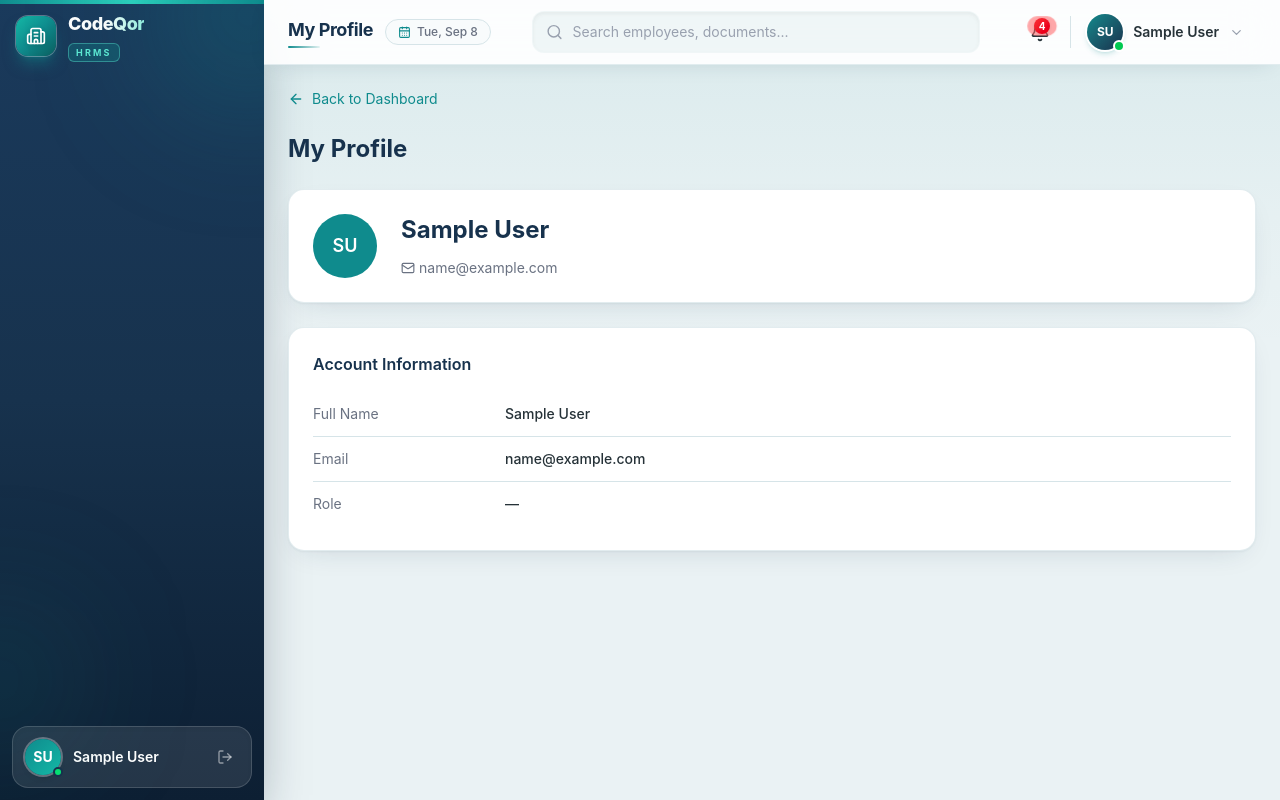
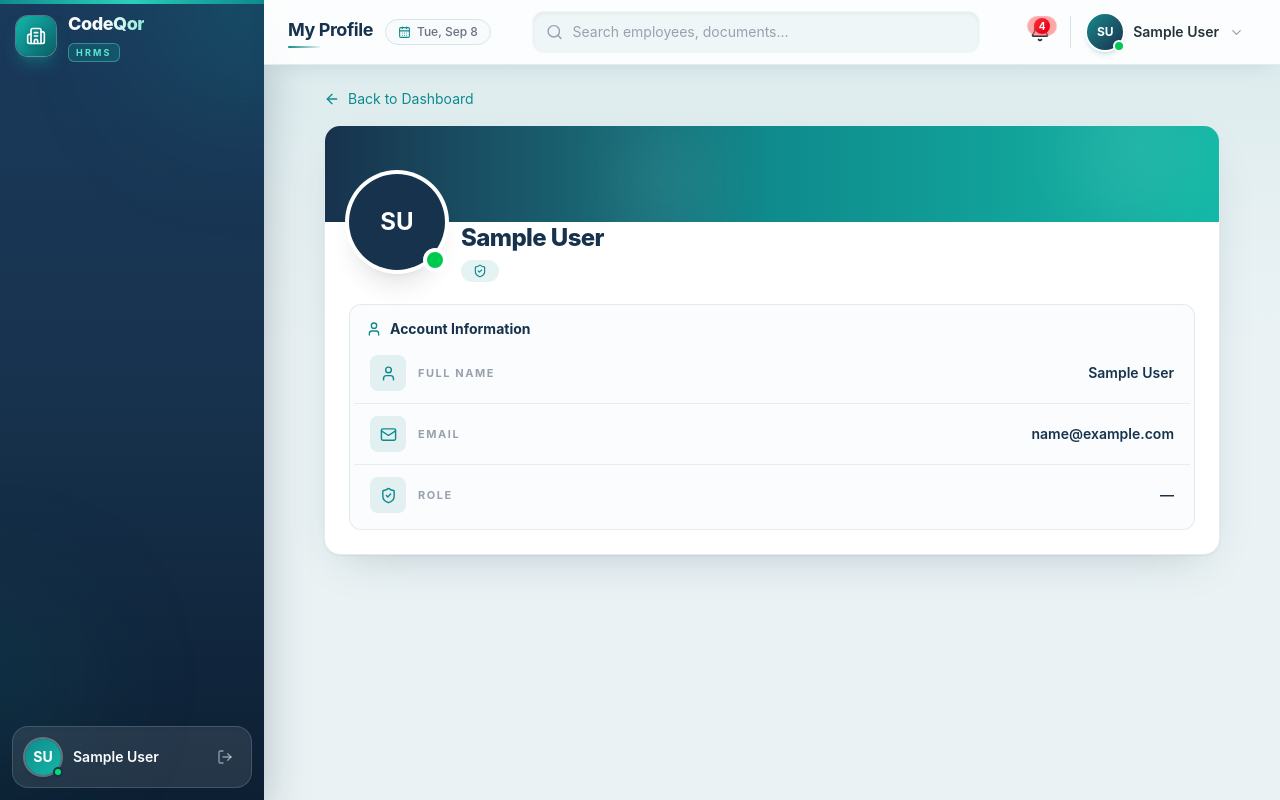
Before and after one commit to umerwaseem1235/HR-management-System, a Next.js app: page /profile in a window 1280 px wide. Built offline with nearby package versions, Linux system fonts and the light colour scheme; sample sign-in values are in the browser's storage.

Commit message:
Redesign-Profile_page

```diff
--- a/src/app/profile/page.tsx
+++ b/src/app/profile/page.tsx
@@ -1,21 +1,46 @@
 'use client';
 
-import React, { useState } from 'react';
+import React from 'react';
+import Link from 'next/link';
 import DashboardLayout from '../../components/layout/DashboardLayout';
-import Card from '../../components/ui/Card';
-import PageHeader from '../../components/ui/PageHeader';
-import Tabs from '../../components/ui/Tabs';
 import Badge from '../../components/ui/Badge';
-import Avatar from '../../components/ui/Avatar';
-import { Mail, Phone, MapPin, Calendar, ArrowLeft } from 'lucide-react';
-import Link from 'next/link';
+import {
+  ArrowLeft, User, Mail, Phone, CalendarDays, MapPin, ShieldCheck,
+  type LucideIcon,
+} from 'lucide-react';
 import { useAuth } from '../../contexts/AuthContext';
 import { ROLE_LABELS } from '../../lib/constants';
 import { mockEmployees } from '../../lib/mock-data';
 
+function getInitials(name: string): string {
+  return name
+    .split(' ')
+    .map((n) => n[0])
+    .join('')
+    .toUpperCase()
+    .slice(0, 2);
+}
+
+function FieldRow({ icon: Icon, label, value }: { icon: LucideIcon; label: string; value: string }) {
+  return (
+    <div className="flex items-center justify-between gap-4 px-4 py-3">
+      <div className="flex min-w-0 shrink-0 items-center gap-3">
+        <span className="flex h-9 w-9 items-center justify-center rounded-lg bg-[#0F8B8D]/10 text-[#0F8B8D]">
+          <Icon size={17} />
+        </span>
+        <span className="text-[11px] font-bold uppercase tracking-[0.14em] text-gray-400 whitespace-nowrap">
+          {label}
+        </span>
+      </div>
+      <span className="min-w-0 text-right text-sm font-semibold text-[#17324D] break-words">
+        {value || '—'}
+      </span>
+    </div>
+  );
+}
+
 export default function ProfilePage() {
   const { user } = useAuth();
-  const [activeTab, setActiveTab] = useState('personal');
 
   if (!user) return null;
 
@@ -25,11 +50,6 @@ export default function ProfilePage() {
     mockEmployees.find(
       (e) => `${e.firstName} ${e.lastName}`.toLowerCase() === user.name.toLowerCase()
     );
-
-  const tabs = [
-    { id: 'personal', label: 'Personal Info' },
-    { id: 'employment', label: 'Employment' },
-  ];
 
   const statusBadge = (status: string) => {
     const map: Record<string, 'success' | 'danger' | 'warning' | 'info'> = {
@@ -41,112 +61,122 @@ export default function ProfilePage() {
     return <Badge variant={map[status] || 'neutral'} size="md">{status}</Badge>;
   };
 
-  const InfoRow = ({ label, value }: { label: string; value: string }) => (
-    <div className="flex flex-col sm:flex-row sm:items-center py-3 border-b border-[#D6E4E8] last:border-0">
-      <span className="text-sm text-gray-500 sm:w-48 mb-1 sm:mb-0">{label}</span>
-      <span className="text-sm font-medium text-[#263238]">{value || '—'}</span>
+  const renderHeader = (
+    displayName: string,
+    subtitle: React.ReactNode,
+    badges: React.ReactNode,
+    isActive: boolean
+  ) => (
+    <>
+      {/* Slim gradient banner */}
+      <div className="relative h-20 sm:h-24 bg-gradient-to-r from-[#17324D] via-[#0F8B8D] to-[#14b8a6]">
+        <div className="pointer-events-none absolute -top-8 right-8 h-28 w-28 rounded-full bg-white/10 blur-2xl" />
+        <div className="pointer-events-none absolute bottom-0 left-1/3 h-20 w-20 rounded-full bg-white/10 blur-2xl" />
+      </div>
+      <div className="px-5 sm:px-6 pt-0 pb-5">
+        <div className="flex flex-col sm:flex-row sm:items-end gap-3 sm:gap-4">
+          <div className="relative -mt-10 sm:-mt-12 shrink-0 self-start">
+            <div className="flex h-20 w-20 sm:h-24 sm:w-24 items-center justify-center rounded-full bg-[#17324D] text-xl sm:text-2xl font-bold text-white ring-4 ring-white shadow-xl">
+              {getInitials(displayName)}
+            </div>
+            <span
+              className={`absolute bottom-0.5 right-0.5 h-4 w-4 rounded-full ring-4 ring-white ${
+                isActive ? 'bg-green-500' : 'bg-amber-400'
+              }`}
+            />
+          </div>
+          <div className="min-w-0 sm:pb-0.5">
+            <h1 className="truncate text-xl sm:text-2xl font-extrabold tracking-tight text-[#17324D]">
+              {displayName}
+            </h1>
+            <div className="mt-1.5 flex flex-wrap items-center gap-2">{badges}</div>
+            {subtitle}
+          </div>
+        </div>
+      </div>
+    </>
+  );
+
+  const renderSection = (icon: LucideIcon, title: string, rows: React.ReactNode) => (
+    <div className="px-5 sm:px-6 pb-5 sm:pb-6">
+      <div className="rounded-xl border border-[#D6E4E8]/70 bg-[#F8FBFC]/70 px-1 py-1">
+        <div className="flex items-center gap-2 px-3 pt-2.5 pb-1">
+          {React.createElement(icon, { size: 16, className: 'text-[#0F8B8D]' })}
+          <h2 className="text-sm font-bold text-[#17324D]">{title}</h2>
+        </div>
+        <div className="divide-y divide-[#D6E4E8]/60">{rows}</div>
+      </div>
     </div>
   );
 
-  // Fallback when no matching employee record exists: show basic account profile
+  // Fallback when no matching employee record exists: same layout, account data
   if (!employee) {
     return (
       <DashboardLayout>
-        <div className="space-y-6">
+        <div className="max-w-4xl mx-auto space-y-4">
           <Link href="/dashboard" className="inline-flex items-center gap-2 text-sm text-[#0F8B8D] hover:underline">
             <ArrowLeft size={16} /> Back to Dashboard
           </Link>
-          <h1 className="text-2xl font-bold text-[#17324D]">My Profile</h1>
-          <Card>
-            <div className="flex flex-col sm:flex-row items-start sm:items-center gap-6">
-              <Avatar name={user.name} size="xl" />
-              <div className="flex-1">
-                <h2 className="text-2xl font-bold text-[#17324D]">{user.name}</h2>
-                <p className="text-gray-500 mt-1">{ROLE_LABELS[user.role]}</p>
-                <div className="flex flex-wrap items-center gap-4 mt-3 text-sm text-gray-500">
-                  <span className="flex items-center gap-1"><Mail size={14} /> {user.email}</span>
-                </div>
-              </div>
-            </div>
-          </Card>
-          <Card>
-            <h3 className="text-base font-semibold text-[#17324D] mb-4">Account Information</h3>
-            <InfoRow label="Full Name" value={user.name} />
-            <InfoRow label="Email" value={user.email} />
-            <InfoRow label="Role" value={ROLE_LABELS[user.role]} />
-          </Card>
+
+          <div className="overflow-hidden rounded-2xl border border-[#D6E4E8]/70 bg-white shadow-[0_1px_2px_rgba(23,50,77,0.05),0_16px_44px_-20px_rgba(23,50,77,0.25)]">
+            {renderHeader(
+              user.name,
+              null,
+              <span className="inline-flex items-center gap-1.5 rounded-full bg-[#0F8B8D]/10 px-3 py-1 text-xs font-bold text-[#0F8B8D]">
+                <ShieldCheck size={14} /> {ROLE_LABELS[user.role]}
+              </span>,
+              true
+            )}
+            {renderSection(
+              User,
+              'Account Information',
+              <>
+                <FieldRow icon={User} label="Full Name" value={user.name} />
+                <FieldRow icon={Mail} label="Email" value={user.email} />
+                <FieldRow icon={ShieldCheck} label="Role" value={ROLE_LABELS[user.role]} />
+              </>
+            )}
+          </div>
         </div>
       </DashboardLayout>
     );
   }
 
+  const fullName = `${employee.firstName} ${employee.lastName}`;
+
   return (
     <DashboardLayout>
-      <div className="space-y-6">
+      <div className="max-w-4xl mx-auto space-y-4">
         <Link href="/dashboard" className="inline-flex items-center gap-2 text-sm text-[#0F8B8D] hover:underline">
           <ArrowLeft size={16} /> Back to Dashboard
         </Link>
-        <h1 className="text-2xl font-bold text-[#17324D]">My Profile</h1>
 
-        {/* Profile Header */}
-        <Card>
-          <div className="flex flex-col sm:flex-row items-start sm:items-center gap-6">
-            <Avatar name={`${employee.firstName} ${employee.lastName}`} size="xl" />
-            <div className="flex-1">
-              <div className="flex flex-wrap items-center gap-3 mb-1">
-                <h2 className="text-2xl font-bold text-[#17324D]">
-                  {employee.firstName} {employee.lastName}
-                </h2>
-                {statusBadge(employee.status)}
-                <Badge variant="info" size="md">{ROLE_LABELS[user.role]}</Badge>
-              </div>
-              <p className="text-gray-500">{employee.designation} · {employee.department}</p>
-              <div className="flex flex-wrap items-center gap-4 mt-3 text-sm text-gray-500">
-                <span className="flex items-center gap-1"><Mail size={14} /> {employee.email}</span>
-                <span className="flex items-center gap-1"><Phone size={14} /> {employee.phone}</span>
-                <span className="flex items-center gap-1"><MapPin size={14} /> {employee.branch}</span>
-                <span className="flex items-center gap-1"><Calendar size={14} /> Joined {employee.joiningDate}</span>
-              </div>
-            </div>
-          </div>
-        </Card>
-
-        {/* Tabs */}
-        <Card padding="none">
-          <div className="px-6 pt-4">
-            <Tabs tabs={tabs} activeTab={activeTab} onChange={setActiveTab} />
-          </div>
-          <div className="p-6">
-            {activeTab === 'personal' && (
-              <div>
-                <h3 className="text-base font-semibold text-[#17324D] mb-4">Personal Information</h3>
-                <InfoRow label="Full Name" value={`${employee.firstName} ${employee.lastName}`} />
-                <InfoRow label="Employee Code" value={employee.employeeCode} />
-                <InfoRow label="Email" value={employee.email} />
-                <InfoRow label="Phone" value={employee.phone} />
-                <InfoRow label="Date of Birth" value={employee.dateOfBirth} />
-                <InfoRow label="Gender" value={employee.gender} />
-                <InfoRow label="Address" value={`${employee.address}, ${employee.city}, ${employee.country}`} />
-                <h3 className="text-base font-semibold text-[#17324D] mt-6 mb-4">Emergency Contact</h3>
-                <InfoRow label="Name" value={employee.emergencyContactName} />
-                <InfoRow label="Phone" value={employee.emergencyContactPhone} />
-              </div>
-            )}
-            {activeTab === 'employment' && (
-              <div>
-                <h3 className="text-base font-semibold text-[#17324D] mb-4">Employment Details</h3>
-                <InfoRow label="Department" value={employee.department} />
-                <InfoRow label="Designation" value={employee.designation} />
-                <InfoRow label="Branch" value={employee.branch} />
-                <InfoRow label="Reporting Manager" value={employee.reportingManager} />
-                <InfoRow label="Employment Type" value={employee.employmentType} />
-                <InfoRow label="Joining Date" value={employee.joiningDate} />
-                <InfoRow label="Shift" value={employee.shift} />
-                <InfoRow label="Status" value={employee.status} />
-              </div>
-            )}
-          </div>
-        </Card>
+        <div className="overflow-hidden rounded-2xl border border-[#D6E4E8]/70 bg-white shadow-[0_1px_2px_rgba(23,50,77,0.05),0_16px_44px_-20px_rgba(23,50,77,0.25)]">
+          {renderHeader(
+            fullName,
+            <p className="mt-1 text-[13px] text-gray-500 truncate">
+              {employee.designation} · {employee.department}
+            </p>,
+            <>
+              <span className="inline-flex items-center gap-1.5 rounded-full bg-[#0F8B8D]/10 px-3 py-1 text-xs font-bold text-[#0F8B8D]">
+                <ShieldCheck size={14} /> {ROLE_LABELS[user.role]}
+              </span>
+              {statusBadge(employee.status)}
+            </>,
+            employee.status === 'Active'
+          )}
+          {renderSection(
+            User,
+            'Personal Information',
+            <>
+              <FieldRow icon={User} label="Full Name" value={fullName} />
+              <FieldRow icon={Mail} label="Email" value={employee.email} />
+              <FieldRow icon={Phone} label="Phone" value={employee.phone} />
+              <FieldRow icon={CalendarDays} label="Date of Birth" value={employee.dateOfBirth} />
+              <FieldRow icon={MapPin} label="Address" value={`${employee.address}, ${employee.city}, ${employee.country}`} />
+            </>
+          )}
+        </div>
       </div>
     </DashboardLayout>
   );
```
Also changed, not shown: src/components/layout/Sidebar.tsx (+112 -49 lines).
